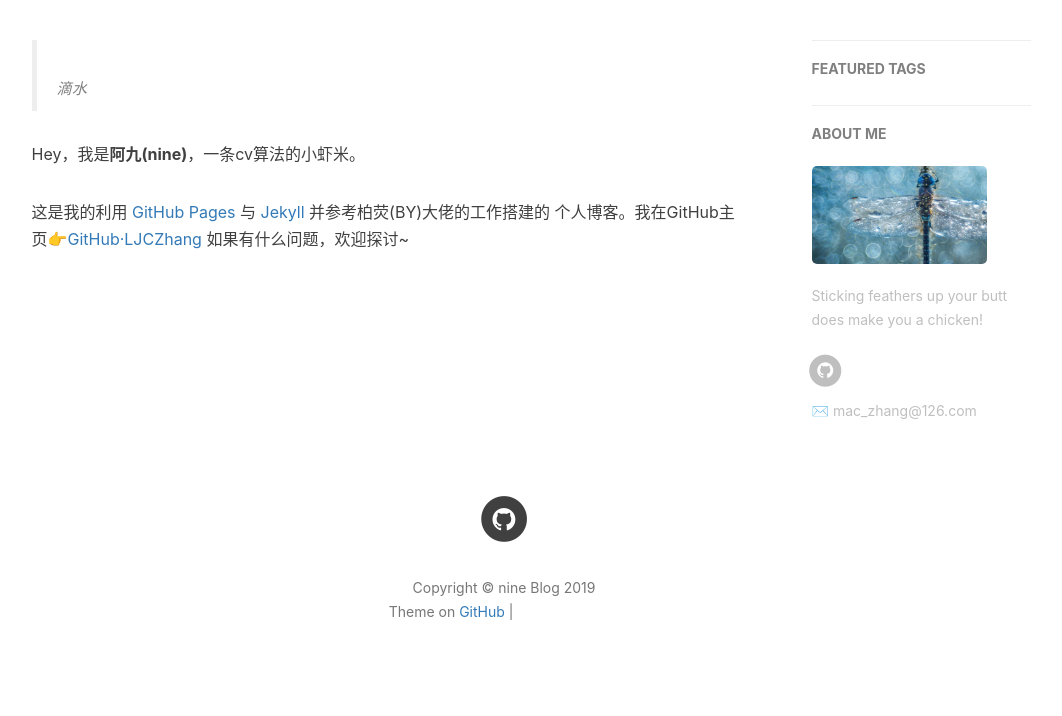
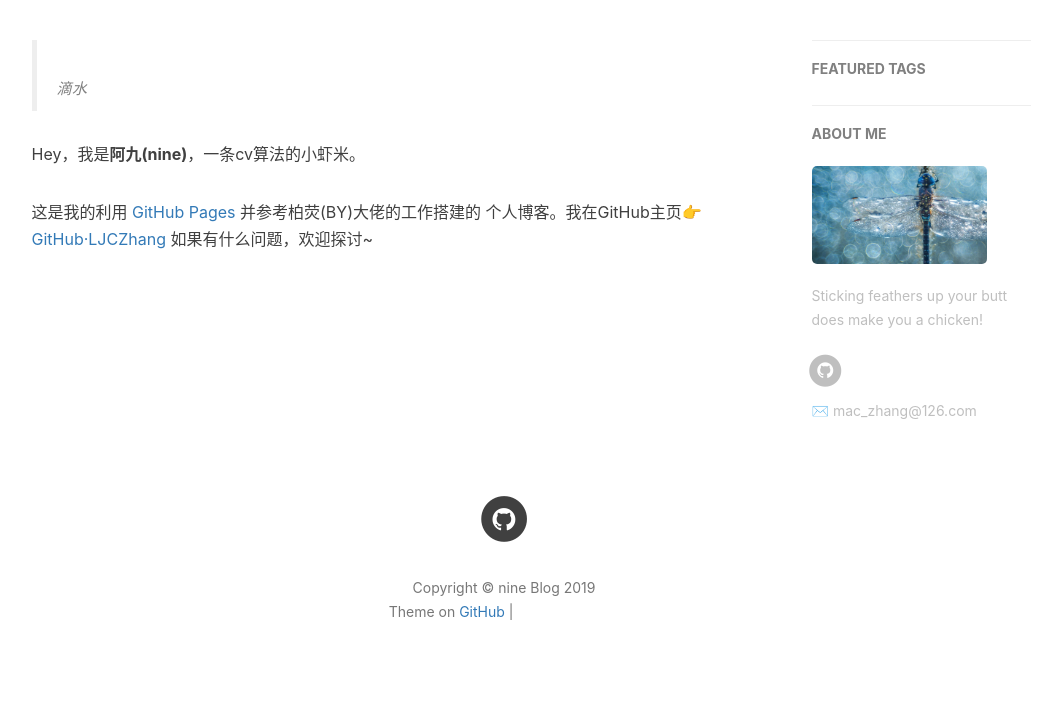
Before and after one commit to LJCZhang/LJCZhang.github.io, a Jekyll site: the page built from about.html, in a window 1280 px wide. Shown: the part 418-1134 px from the top of the page, without its empty margins (136-1198 px from the left). Built offline with Jekyll 4.4.1, drawn with Linux system fonts in a browser that asks for light colours; nearby versions of some CDN libraries; comment, search, counter and statistics services are not loaded; grey boxes are pictures that could not be loaded.

Commit message:
Update about.html

```diff
--- a/about.html
+++ b/about.html
@@ -22,7 +22,9 @@ header-img: "img/post-bg-rwd.jpg"
 
 <!--     <p>工作、学习之余，我还是一个健身爱好者，同时也非常喜欢拳击。</p> -->
 
-    <p>这是我的利用 <a href="https://pages.github.com/">GitHub Pages</a> 与 <a href="http://jekyll.com.cn/">Jekyll</a> 并参考柏荧(BY)大佬的工作搭建的 个人博客。我在GitHub主页<a href="https://github.com/LJCZhang">👉GitHub·LJCZhang</a>
+    <p>这是我的利用 <a href="https://pages.github.com/">GitHub Pages</a>
+<!--         与 <a href="http://jekyll.com.cn/">Jekyll</a>  -->
+        并参考柏荧(BY)大佬的工作搭建的 个人博客。我在GitHub主页<a href="https://github.com/LJCZhang">👉GitHub·LJCZhang</a>
 <!--         与 简书主页<a href="https://http://www.jianshu.com/u/e71990ada2fd">👉BY</a>。 -->
         如果有什么问题，欢迎探讨~</p>
 
```
